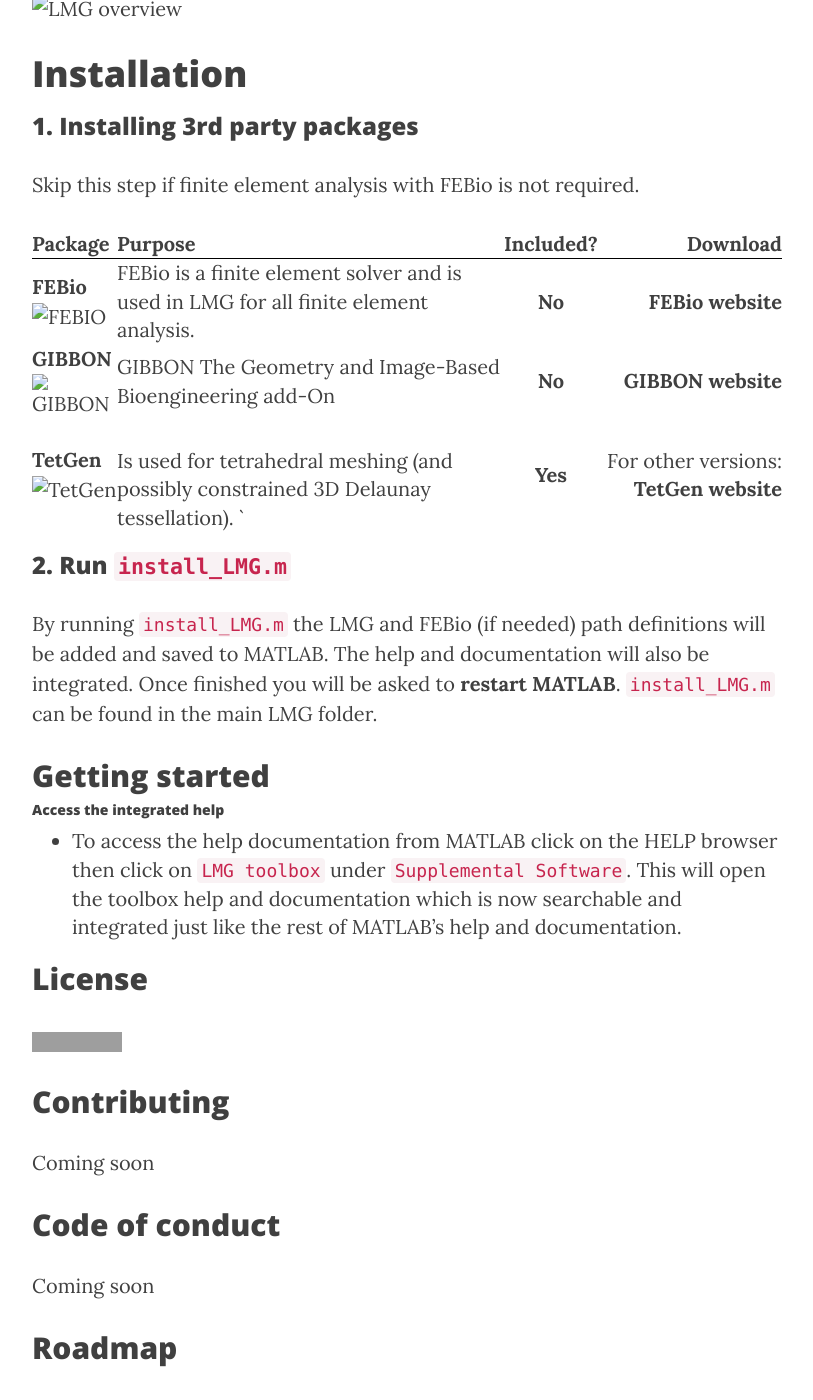
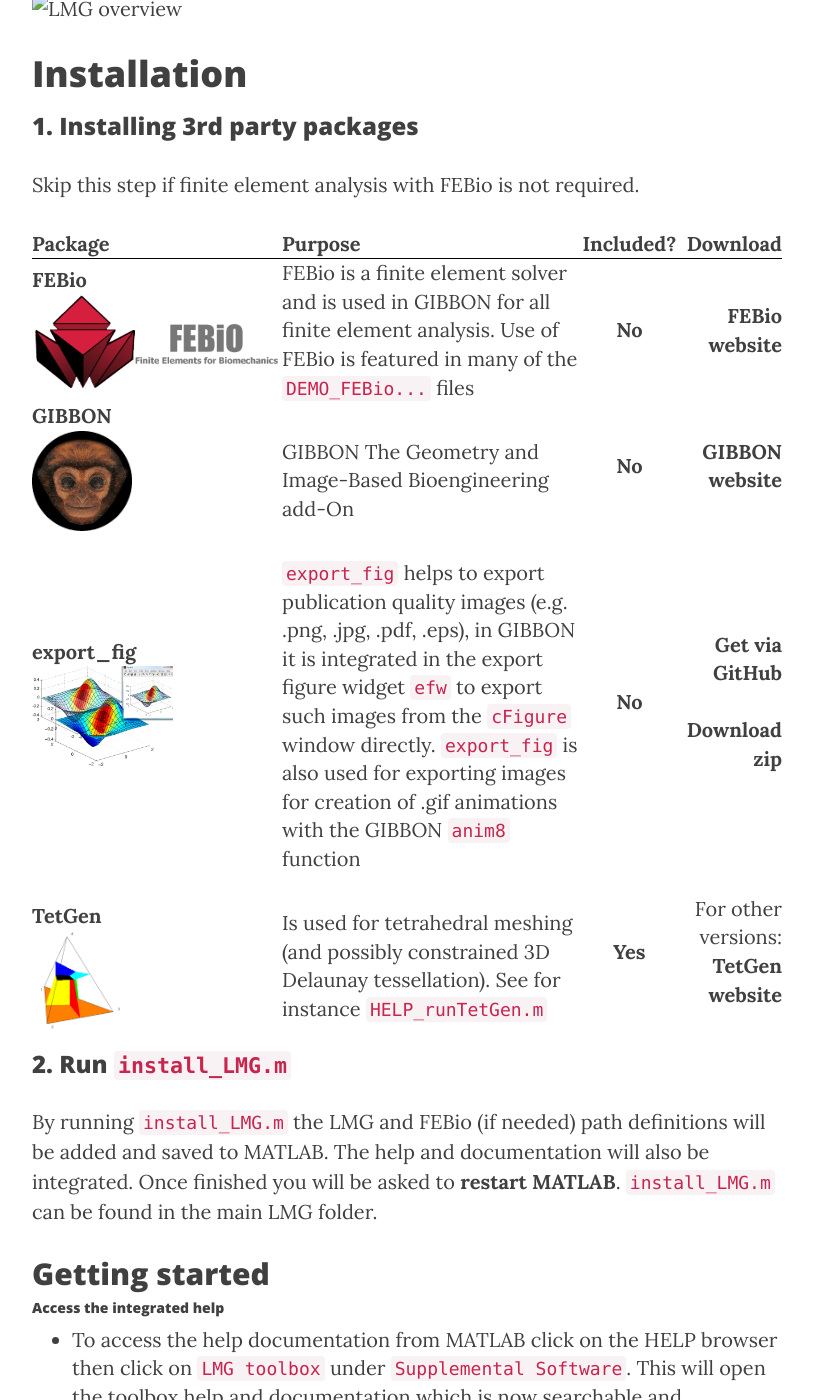
Before and after one commit to CELavecchia/LMG, a Jekyll site: the page built from docs/About.md, in a window 1280 px wide and 1400 px high, scrolled down 1054 px. Shown: the whole window, without its empty margins (233-1046 px from the left). Built offline with Jekyll 4.4.1, drawn with Linux system fonts in a browser that asks for light colours; nearby versions of some CDN libraries; grey boxes are pictures that could not be loaded.

Commit message:
Fixed About.md 2

```diff
--- a/docs/About.md
+++ b/docs/About.md
@@ -35,9 +35,10 @@
 
 | Package | Purpose | Included? | Download |
 |:--|:--|:--:|--:|
-|[__FEBio__](https://febio.org) <br/> <img src="img/logos/febioLogo.png" href="https://febio.org" alt="FEBIO" width="100%">|FEBio is a finite element solver and is used in LMG for all finite element analysis. |__No__|[__FEBio website__](https://febio.org)|
-|[__GIBBON__](https://gibboncode.org) <br/> <img src="img/logos/gibbonlogo.png" href="https://gibboncode.org" alt="GIBBON" height="100px">|GIBBON The Geometry and Image-Based Bioengineering add-On |__No__|[__GIBBON website__](https://gibboncode.org) |
-|[__TetGen__]() <br/> <img src="img/logos/tetgenLogo.gif" href="https://wias-berlin.de/software/tetgen/" alt="TetGen" width="100px">| <br/> Is used for tetrahedral meshing (and possibly constrained 3D Delaunay tessellation). `|__Yes__| For other versions: [__TetGen website__](https://wias-berlin.de/software/tetgen/)|
+|[__FEBio__](https://febio.org) <br/> [![FEBio](/img/logos/febioLogo.png){:height="100px"}](https://febio.org)|FEBio is a finite element solver and is used in GIBBON for all finite element analysis. Use of FEBio is featured in many of the `DEMO_FEBio...` files |__No__|[__FEBio website__](https://febio.org) |
+|[__GIBBON__](https://gibboncode.org) <br/> [![export_fig](/img/logos/gibbonlogo.png){:height="100px"}](https://gibboncode.org)| <br/> GIBBON The Geometry and Image-Based Bioengineering add-On |__No__|[__GIBBON website__](https://gibboncode.org) |
+|[__export_fig__](https://github.com/altmany/export_fig) <br/> [![export_fig](/img/logos/export_fig_logo.jpg){:height="100px"}](https://github.com/altmany/export_fig)| <br/> `export_fig` helps to export publication quality images (e.g. .png, .jpg, .pdf, .eps), in GIBBON it is integrated in the export figure widget `efw` to export such images from the `cFigure` window directly. `export_fig` is also used for exporting images for creation of .gif animations with the GIBBON `anim8` function |__No__|[__Get via GitHub__](https://github.com/altmany/export_fig) <br/> <br/> [__Download zip__](https://github.com/altmany/export_fig/archive/master.zip)|
+|<br/> [__TetGen__]() <br/> [![tetGen](/img/logos/tetgenLogo.gif){:height="100px"}](https://wias-berlin.de/software/tetgen/)| <br/> Is used for tetrahedral meshing (and possibly constrained 3D Delaunay tessellation). See for instance `HELP_runTetGen.m`|__Yes__| For other versions: [__TetGen website__](https://wias-berlin.de/software/tetgen/)|
 
 ### 2. Run `install_LMG.m`
 By running `install_LMG.m` the LMG and FEBio (if needed) path definitions will be added and saved to MATLAB. The help and documentation will also be integrated. Once finished you will be asked to __restart MATLAB__. `install_LMG.m` can be found in the main LMG folder.
```
